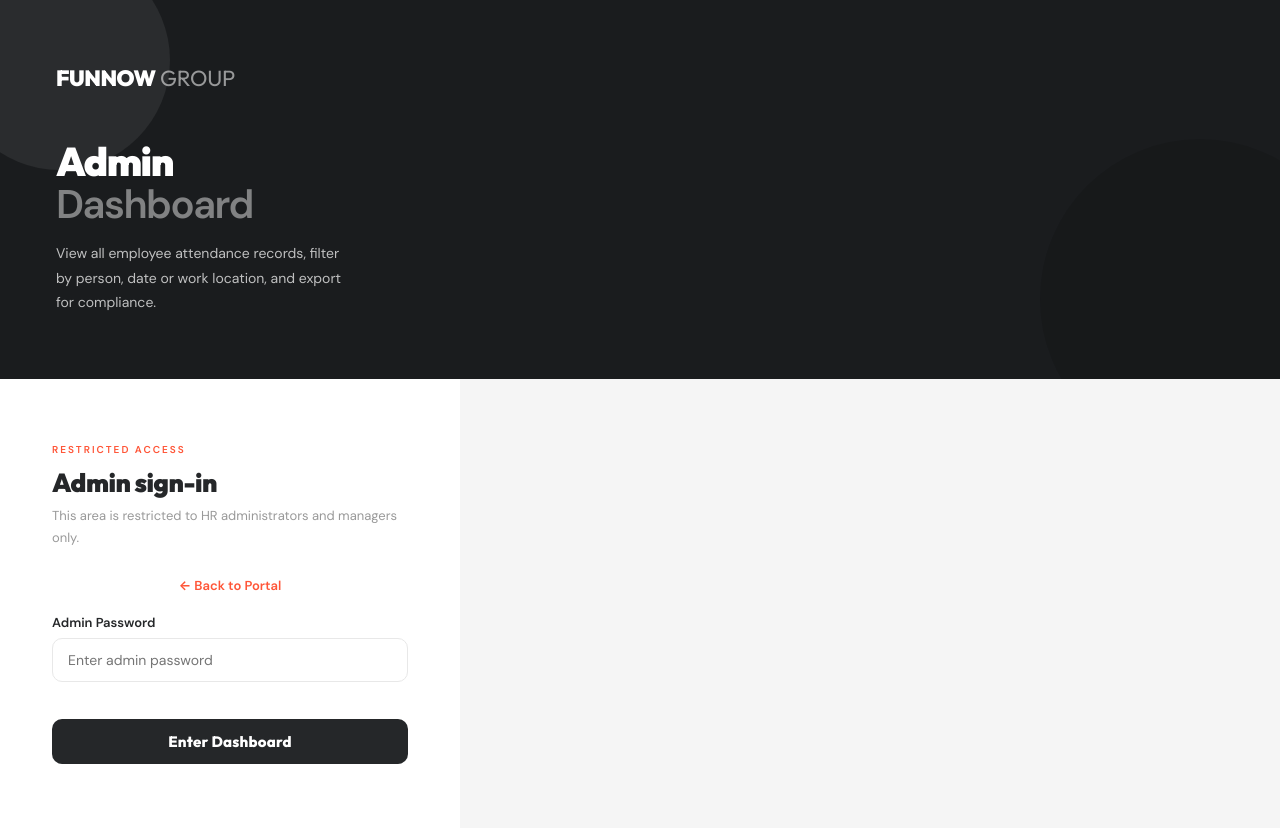
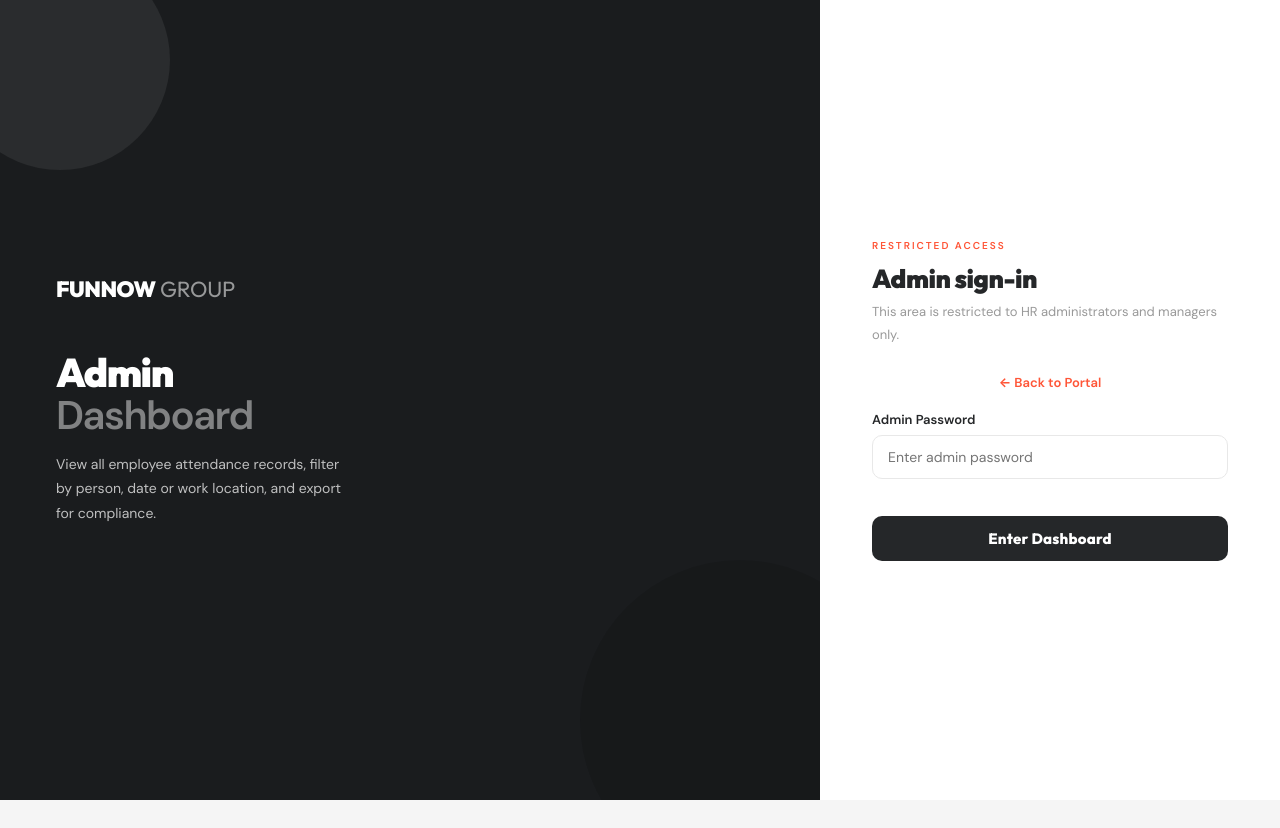
Before and after one commit to joey-funnowgroup/funnow-attendance, a plain HTML site: page index.html in a window 1280 px wide. Both pictures are taken after a click on the button "Go to Admin Portal". After the commit the page ends 800 px from the top, so only its background shows below. Drawn offline with Linux system fonts and the light colour scheme.

Commit message:
Update index.html

```diff
--- a/index.html
+++ b/index.html
@@ -39,7 +39,7 @@ body{background:var(--gy-lt);min-height:100vh}
 .gb-or:hover{background:var(--or-h)}
 
 /* LOGIN SPLIT */
-#v-login,#v-admin-login{display:flex;min-height:100vh}
+#v-login,#v-admin-login{min-height:100vh}
 .l-left{flex:1;background:var(--or);display:flex;flex-direction:column;justify-content:center;padding:64px 56px;position:relative;overflow:hidden}
 .l-left.dk{background:var(--bk2)}
 .l-left::before{content:"";position:absolute;right:-80px;bottom:-80px;width:320px;height:320px;background:rgba(0,0,0,.12);border-radius:50%}
@@ -480,7 +480,10 @@ const todayRec = () => {
 
 // ── Views ──
 const VIEWS = ["v-login","v-home","v-admin-login","v-admin-dash"];
-const show  = v => { VIEWS.forEach(id=>document.getElementById(id).style.display="none"); document.getElementById(v).style.display="block"; };
+const show = v => {
+  VIEWS.forEach(id => document.getElementById(id).style.display = "none");
+  document.getElementById(v).style.display = (v === "v-login" || v === "v-admin-login") ? "flex" : "block";
+};
 
 let TT;
 const toast = (msg,type="success") => {
```
